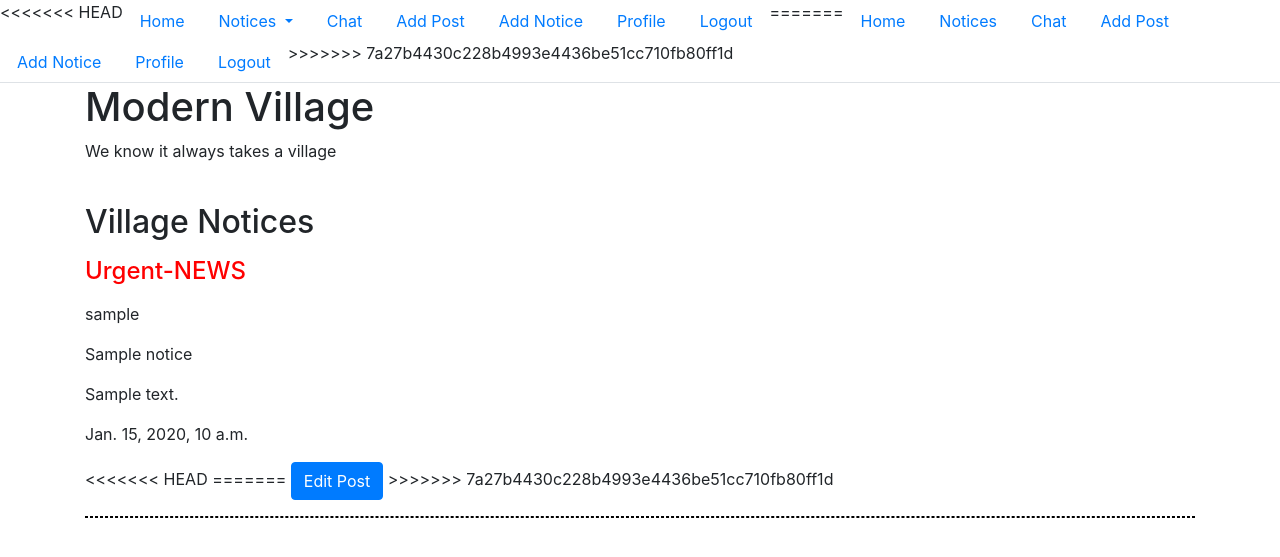
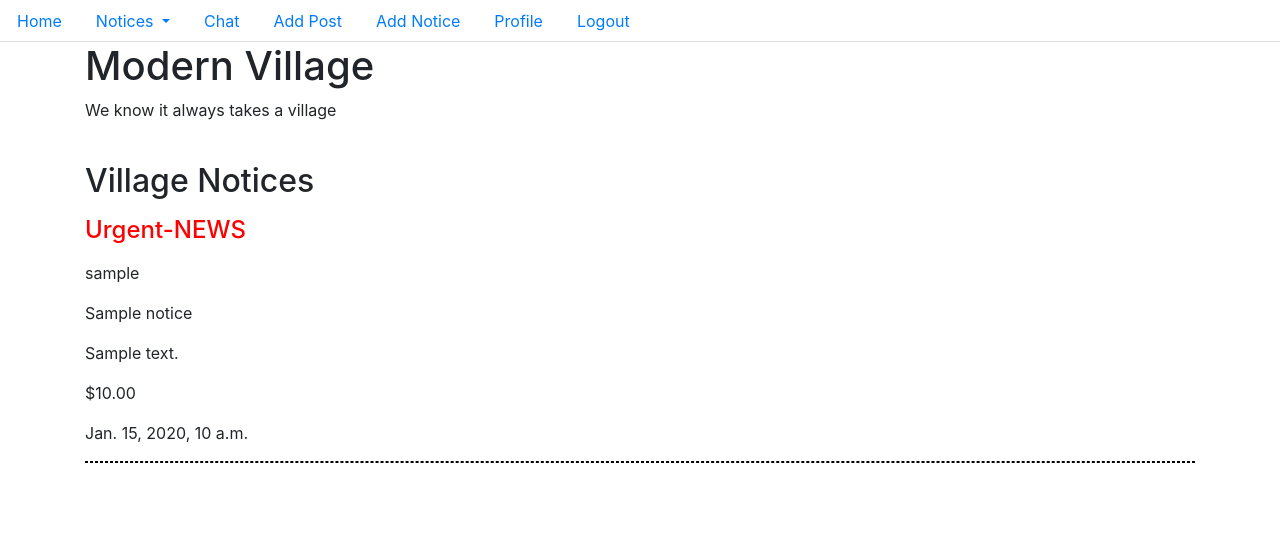
Before and after one commit to SlikNik/modern_village, a Django app: page / in a window 1280 px wide. Shown: the top 557 px of the page. Run offline with Django 3.2, Linux system fonts and the light colour scheme; a user stored in the database is signed in; tables that the repository leaves empty hold one stand-in row (values such as "Sample post"); some libraries are stand-ins or nearby versions.

Commit message:
Made prices viewable, and updated merge changes

```diff
--- a/notices/views.py
+++ b/notices/views.py
@@ -6,25 +6,25 @@ from notices.models import Notice
 from notices.forms import AddNoticeForm
 
 def index_view(request):
-    return render(request, 'index.html', {'data': Notice.objects.all().order_by('-post_date')})
+    return render(request, 'notices.html', {'data': Notice.objects.all().order_by('-post_date')})
 
 def urgent_notices(request):
-    return render(request, 'index.html', {'newdata': Notice.objects.filter(is_urgent=True)})
+    return render(request, 'notices.html', {'data': Notice.objects.filter(is_urgent=True)})
 
 def event_notices(request):
-    return render(request, 'index.html', {'newdata': Notice.objects.filter(type_of='EVENT')})
+    return render(request, 'notices.html', {'data': Notice.objects.filter(type_of='EVENT')})
 
 def news_notices(request):
-    return render(request, 'index.html', {'newdata': Notice.objects.filter(type_of='NEWS')})
+    return render(request, 'notices.html', {'data': Notice.objects.filter(type_of='NEWS')})
 
 def traffic_notices(request):
-    return render(request, 'index.html', {'newdata': Notice.objects.filter(type_of='TRAFFIC')})
+    return render(request, 'notices.html', {'data': Notice.objects.filter(type_of='TRAFFIC')})
 
 def alert_notices(request):
-    return render(request, 'index.html', {'newdata': Notice.objects.filter(type_of='ALERT')})
+    return render(request, 'notices.html', {'data': Notice.objects.filter(type_of='ALERT')})
 
 def other_notices(request):
-    return render(request, 'index.html', {'newdata': Notice.objects.filter(type_of='OTHER')})
+    return render(request, 'notices.html', {'data': Notice.objects.filter(type_of='OTHER')})
 
 def notice_detail(request, id):
     current_notice = Notice.objects.filter(id=id).first()
--- a/templates/base.html
+++ b/templates/base.html
@@ -19,7 +19,6 @@
 
   <body>
     <ul class="nav nav-tabs">
-<<<<<<< HEAD
         <li class="nav-item">
             <a class="nav-link" href="/">Home</a>
         </li>
@@ -60,38 +59,6 @@
                 <a class="nav-link" href="/signup/">Sign Up</a>
             </li>
         {% endif%}
-=======
-      <li class="nav-item">
-        <a class="nav-link" href="/">Home</a>
-      </li>
-      <li class="nav-item">
-        <a class="nav-link" href="/notices/">Notices</a>
-      </li>
-      <li class="nav-item">
-        <a class="nav-link" href="/posts/">Chat</a>
-      </li>
-      {% if request.user.is_authenticated %}
-      <li class="nav-item">
-        <a class="nav-link" href="/addpost/">Add Post</a>
-      </li>
-      <li class="nav-item">
-        <a class="nav-link" href="/addnotice/">Add Notice</a>
-      </li>
-      <li class="nav-item">
-        <a class="nav-link" href="/profile/">Profile</a>
-      </li>
-      <li class="nav-item">
-        <a class="nav-link" href="/logout/">Logout</a>
-      </li>
-      {% else %}
-      <li class="nav-item">
-        <a class="nav-link" href="/login/">Login</a>
-      </li>
-      <li class="nav-item">
-        <a class="nav-link" href="/signup/">Sign Up</a>
-      </li>
-      {% endif%}
->>>>>>> 7a27b4430c228b4993e4436be51cc710fb80ff1d
     </ul>
 
     <div class="container">{% block content %} {% endblock %}</div>
--- a/templates/notice_detail.html
+++ b/templates/notice_detail.html
@@ -17,6 +17,9 @@
     {{notice.body}}
 </p>
 <p>
+    ${{notice.price|floatformat:2}}
+</p>
+<p>
  {{notice.post_date}}
 </p>
 <button><a href="/notice/{{notice.id}}/edit/">Edit</a></button>
--- a/templates/index.html
+++ b/templates/notices.html
@@ -26,16 +26,20 @@
         <p>
             {{notice.body}}
         </p>
+        {% if notice.price != Null and notice.price != 0.00 %}
+        <p>
+            ${{notice.price|floatformat:2}}
+        </p>
+        {% endif %}
         <p>
          {{notice.post_date}}
         </p>
-<<<<<<< HEAD
-=======
-        <a href="/notice/{{notice.id}}/edit/" class="btn btn-sml btn-primary">Edit Post</a>
->>>>>>> 7a27b4430c228b4993e4436be51cc710fb80ff1d
         <hr style='border: 1px dashed black;'/>
     {% endfor %}
 </div>
+{% endblock %}
+
+<!-- </div>
 <div>
     {% for notice in newdata %}
         <p>
@@ -54,13 +58,14 @@
         <p>
             {{notice.body}}
         </p>
+        {% if notice.price != 0.00 or notice.price != Null %}
+        <p>
+            ${{notice.price|floatformat:2}}
+        </p>
+        {% endif %}
         <p>
          {{notice.post_date}}
         </p>
-<<<<<<< HEAD
-=======
-        <a href="/notice/{{notice.id}}/edit/" class="btn btn-sm btn-primary" role="button">Edit Post</a>
->>>>>>> 7a27b4430c228b4993e4436be51cc710fb80ff1d
         <hr style='border: 1px dashed black;'/>
     {% endfor %}
 </div>
@@ -82,14 +87,13 @@
         <p>
             {{notice.body}}
         </p>
+        {% if notice.price != 0.00 or notice.price != Null %}
+        <p>
+            ${{notice.price|floatformat:2}}
+        </p>
+        {% endif %}
         <p>
          {{notice.post_date}}
         </p>
-<<<<<<< HEAD
-=======
-        <a href="/notice/{{notice.id}}/edit/" class="btn btn-sm btn-primary">Edit Post</a>
->>>>>>> 7a27b4430c228b4993e4436be51cc710fb80ff1d
         <hr style='border: 1px dashed black;'/>
-    {% endfor %}
-</div>
-{% endblock %}
+    {% endfor %} -->
```
Also changed, not shown: notices/migrations/0003_auto_20201008_1903.py (added).
